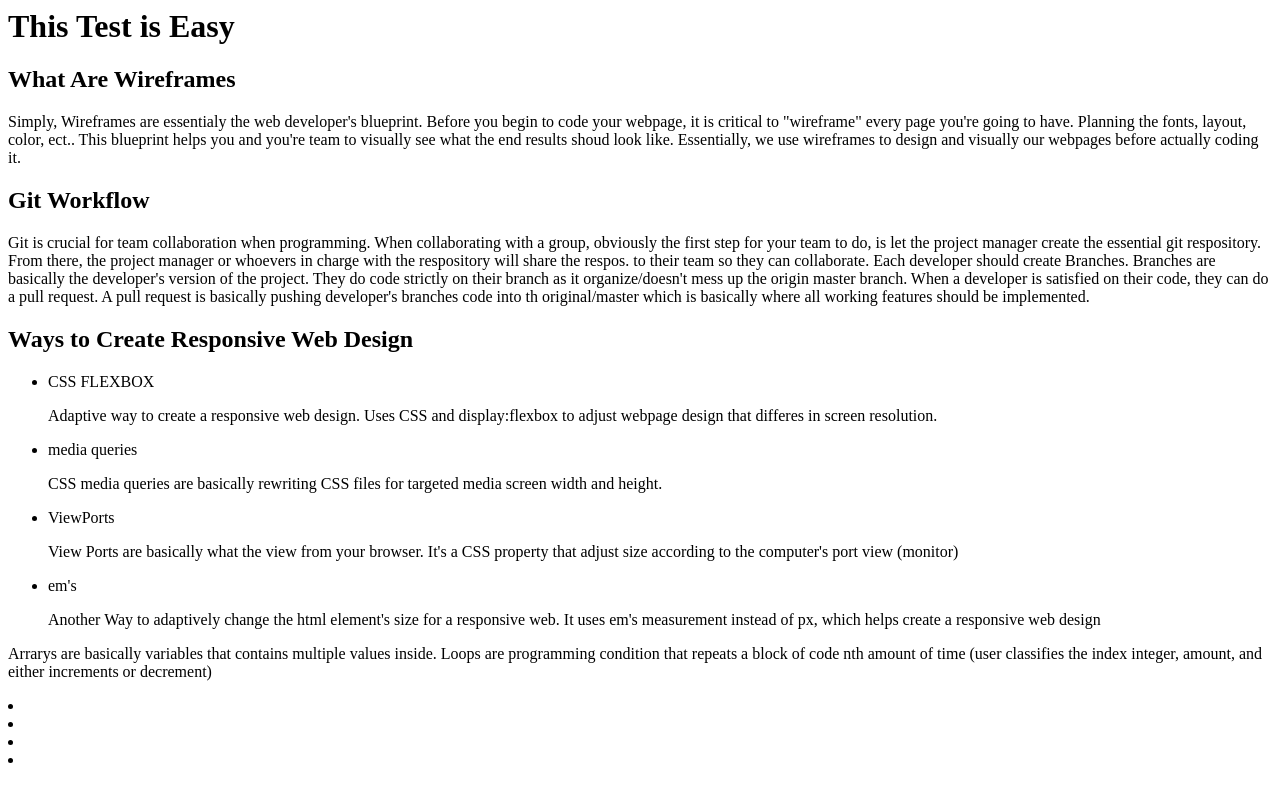
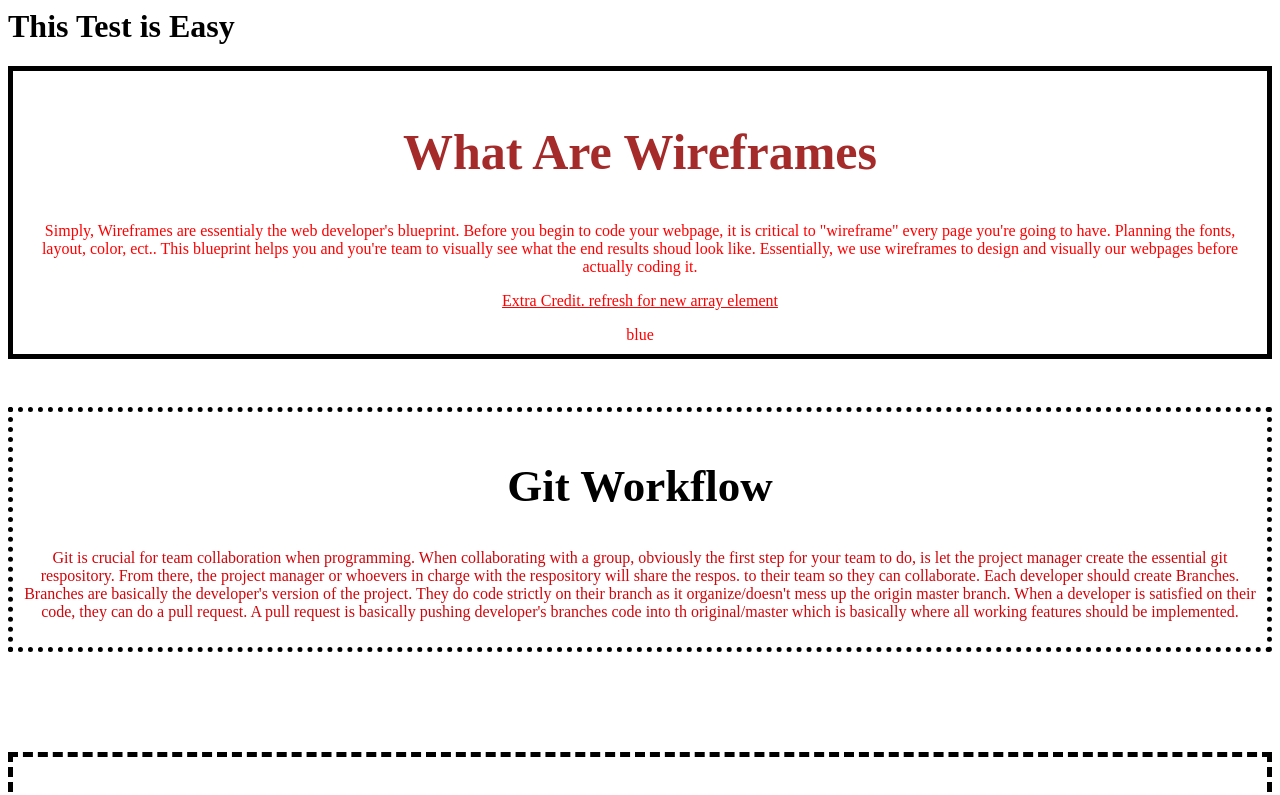
Before and after one commit to c0p/March5thTest, a plain HTML site: page index.html in a window 1280 px wide. Shown: the top 795 px of the page. Drawn offline with Linux system fonts and the light colour scheme.

Commit message:
completed

```diff
--- a/app.js
+++ b/app.js
@@ -1,14 +1,14 @@
 var Colors = ["red", "blue", "green", "yellow"];
-var amountOfCookies = 13;
+var NewColor = "black";
 console.log(Colors);
 Colors.pop(3);
 console.log(Colors);
-Colors.push(amountOfCookies);
+Colors.push(NewColor);
 console.log(Colors);
 
 function createLI(val) {
 	var list = document.createElement("LI");
-	list.innerValue = val;
+	list.innerHTML = val;
 	return list
 }
 
@@ -18,5 +18,22 @@ function appendArray(arr) {
 		document.getElementById("fourth").append(createLI(arr[i]));
 	}
 }
+appendArray(Colors);
 
-appendArray(Colors);
+var Student = {
+	FirstName : "Jeraldy",
+	LastName: "Cascayan",
+	HighSchoolStatus : "alone"
+}
+
+document.getElementById("fourth").append(createLI(Student.FirstName));
+document.getElementById("fourth").append(createLI(Student.LastName));
+document.getElementById("fourth").append(createLI(Student.HighSchoolStatus));
+
+
+function ExtraCreditFunction(arr) {
+	var num = Math.floor(Math.random() * arr.length);
+	document.getElementById("extraCredit").append(arr[num])
+}
+
+ExtraCreditFunction(Colors);
--- a/index.html
+++ b/index.html
@@ -1,14 +1,14 @@
 <html>
 	<head>
 	<title>Testing</title>
-	<link href="styles.css" />
+	<link rel="stylesheet" style="text/css" href="styles.css" />
 	</head>
 
 	<body>
 		<h1>This Test is Easy</h1>
 
 		<div id="container">
-			<div class="article">
+			<div id ="First" class="article">
 				<h2>What Are Wireframes</h2>
 				<p>
 				Simply, Wireframes are essentialy the web developer's
@@ -16,16 +16,19 @@
 				to "wireframe" every page you're going to have. Planning the fonts, layout, color,
 				ect.. This blueprint helps you and you're team to visually see what the end results shoud look like. Essentially, we use wireframes to design and visually our webpages before actually coding it.
 				</p>
+				<div id="extraCredit">
+				<p id="list">Extra Credit. refresh for new array element</p>
+				</div>
 			</div>
 
-			<div class="article">
+			<div id ="Second"class="article">
 			<h2>Git Workflow</h2>
 			<p>
 			Git is crucial for team collaboration when programming. When collaborating with a group, obviously the first step for your team to do, is let the project manager create the essential git respository. From there, the project manager or whoevers in charge with the respository will share the respos. to their team so they can collaborate. Each developer should create Branches. Branches are basically the developer's version of the project. They do code strictly on their branch as it organize/doesn't mess up the origin master branch. When a developer is satisfied on their code, they can do a pull request. A pull request is basically pushing developer's branches code into th original/master which is basically where all working features should be implemented.
 
 			</div>
 
-			<div class="article">
+			<div id ="Third"class="article">
 			<h2>Ways to Create Responsive Web Design</h2>
 			<ul>
 				<li>CSS FLEXBOX</li>
@@ -39,7 +42,8 @@
 			</div>
 
 			<div id="fourth" class="article">
-			<p>Arrarys are basically variables that contains multiple values inside. Loops are programming condition that repeats a block of code nth amount of time (user classifies the index integer, amount, and either increments or decrement)
+			<p>Arrarys are basically variables that contains multiple values inside. Can store integers, strings, functions, and objects. Loops are programming condition that repeats a block of code nth amount of time (user classifies the index integer, amount, and either increments or decrement). For Loops and While Loops are classified as loop statements.
+			<p id="list">DOM LIST stuff</p>
 			</div>
 
 			</div>
--- a/styles.css
+++ b/styles.css
@@ -1,3 +1,62 @@
-p {
+
+h2 {
+	font-size:130%;
+}
+
+#First {
 	color:red;
+	border: 5px black solid;
+	padding:10px;
+	margin-bottom: 3em;
+	text-align:center;
 }
+
+
+#First h2 {
+	color:brown;
+	font-size: 50px;
+}
+
+
+#Second {
+	text-align:center;
+	color:rgb(210, 5, 10);
+	border: 5px black dotted;
+	padding:10px;
+	margin-bottom: 3em;
+}
+
+#Second h2 {
+	color:black;
+	font-size: 45px;
+}
+
+#Third {
+	color:rgb(210, 5, 10);
+	border: 5px black dashed;
+	padding:10px;
+	margin-top:100px;
+	margin-bottom: 3em;
+}
+
+#Third h2 {
+	text-decoration: underline;
+	font-size: 40px;
+}
+
+#fourth p {
+	font-family:Arial;
+	font-size:20px;
+}
+
+#fourth {
+	margin-top:100px;
+	border: 5px black solid;
+	font-family:Arial;
+	font-size:20px;
+	padding:20px;
+}
+
+#list {
+	text-decoration: underline;
+}
```
